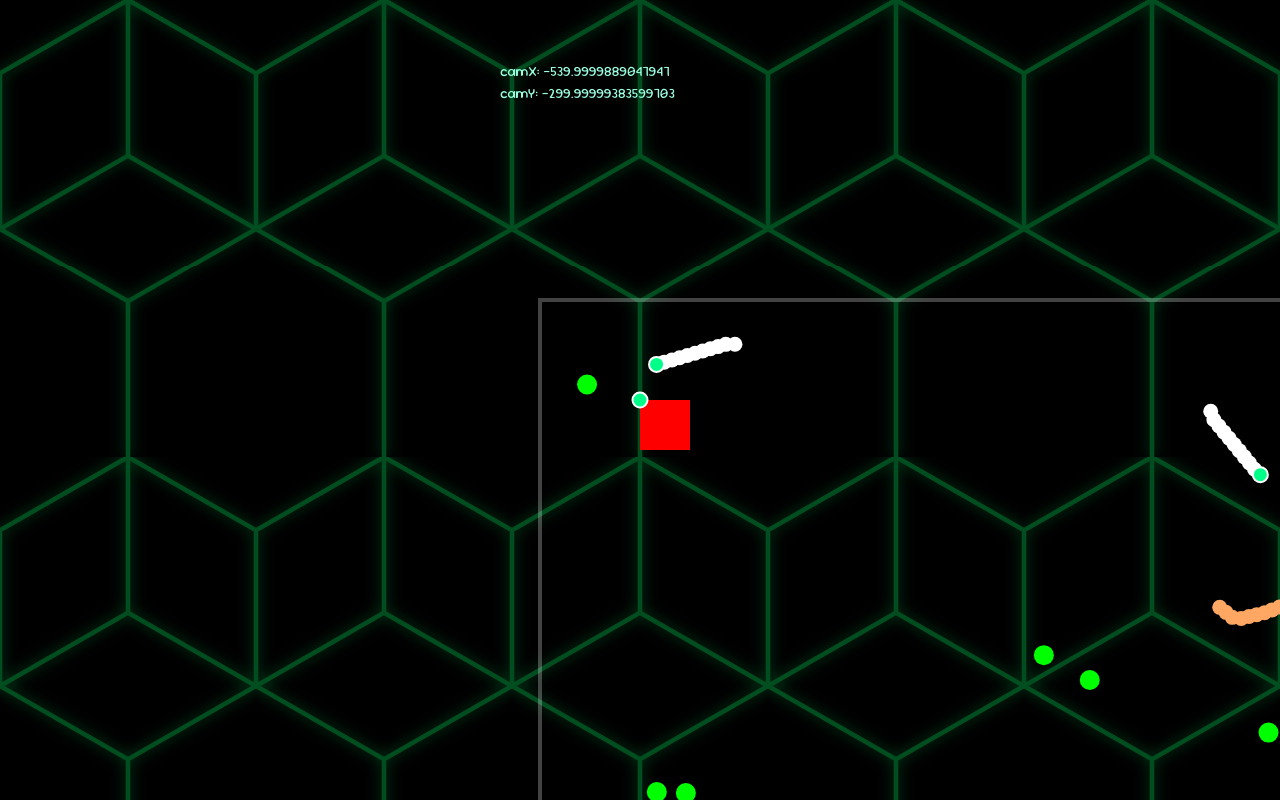
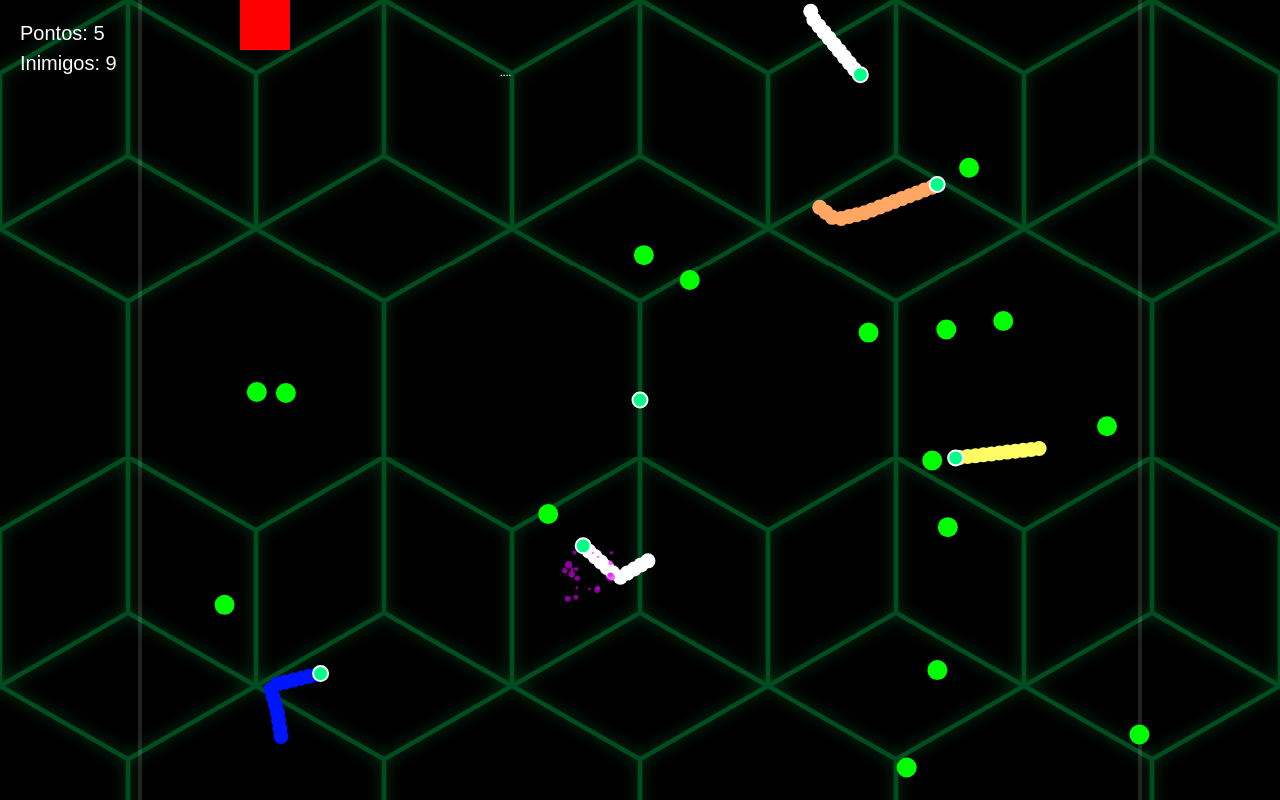
Before and after one commit to senhorK/novoDev, a plain HTML site: page Snick/Snick/index.html in a window 1280 px wide. Both pictures are taken after a click on the element "▶ Jogar Agora". Drawn offline with Linux system fonts and the light colour scheme.

Commit message:
snick up

```diff
--- a/Snick/Snick/js/snike.js
+++ b/Snick/Snick/js/snike.js
@@ -68,7 +68,7 @@ class Mundo {
     if (!camera.isVisible(this)) return;
 
     ctx.lineWidth = 4;
-    ctx.strokeStyle = "#FFFFFF42";
+    ctx.strokeStyle = "#FFFFFF20";
 
     ctx.strokeRect(
       this.x,
@@ -249,7 +249,7 @@ class Snick {
 
 
 
-/*
+
 class SnakeAI {
   constructor(snake) {
     this.snake = snake;
@@ -271,7 +271,7 @@ class SnakeAI {
       this.snake.subY = dy / dist;
     }
 
-
+    ///se chegou perto → come
     if (dist < 20) {
       this.eatFood();
     }
@@ -285,72 +285,9 @@ class SnakeAI {
       let dx = food.x - this.snake.x;
       let dy = food.y - this.snake.y;
 
-      let dist = Math.sqrt(dx * dx + dy * dy);
-
-      if (dist < menor) {
-        menor = dist;
-        alvo = food;
-      }
-    }
-
-    this.target = alvo;
-  }
-
-  eatFood() {
-    let index = comida.ls.indexOf(this.target);
-
-    if (index !== -1) {
-      comida.ls.splice(index, 1);
-
-
-      this.snake.tamanho += 2;
-
-      comida.ls.push(new newComida());
-    }
-
-    this.target = null;
-  }
 
 
 
-
-
-}
-*/
-class SnakeAI {
-  constructor(snake) {
-    this.snake = snake;
-    this.target = null;
-  }
-
-  update() {
-    this.findClosestFood();
-
-    if (!this.target) return;
-
-    let dx = this.target.x - this.snake.x;
-    let dy = this.target.y - this.snake.y;
-
-    let dist = Math.sqrt(dx * dx + dy * dy);
-
-    if (dist > 0) {
-      this.snake.subX = dx / dist;
-      this.snake.subY = dy / dist;
-    }
-
-    /* se chegou perto → come */
-    if (dist < 20) {
-      this.eatFood();
-    }
-  }
-
-  findClosestFood() {
-    let menor = Infinity;
-    let alvo = null;
-
-    for (let food of comida.ls) {
-      let dx = food.x - this.snake.x;
-      let dy = food.y - this.snake.y;
 
       let dist = Math.sqrt(dx * dx + dy * dy);
 
@@ -396,7 +333,7 @@ class AddSnike {
 
 
 
-    this.snake = [new Snick(100, 100, "player")];
+    this.snake = [new Snick(500, 500, "player")];
 
 
     for (let i = 0; i < this.total; i++) {
--- a/Snick/Snick/main.js
+++ b/Snick/Snick/main.js
@@ -7,7 +7,96 @@ function Colid(rect1, rect2) {
   rect1.y + rect1.h > rect2.y &&
   rect1.y < rect2.y + rect2.h);
 }
+class Particulas {
+   constructor(x,y) {
+      this.x = x;
+      this.y = y;
+      this.vx = Math.random() * 4 - 2;
+      this.vy = Math.random() * 4 - 2;
+      this.life = 30;
+      this.opacite = 1;
+      this.size = Math.random() * 10;
 
+   }
+
+
+   update(){
+      this.x += this.vx;
+      this.y += this.vy;
+     // this.vy += 0.05;
+
+      this.life--;
+      this.opacite = this.life/30;
+
+   }
+
+   draw(){
+      ctx.save()
+
+         ctx.globalAlpha = this.opacite;
+         ctx.beginPath()
+         ctx.fillStyle = "#E400FF";
+
+         ctx.arc(this.x,this.y , this.size/2, 0, Math.PI*2);
+         ctx.fill()
+      ctx.restore()
+   }
+
+
+}
+class Part {
+   constructor() {
+     this.ls = [];
+     this.f  = false;
+   }
+
+   add(x,y){
+      for (var i = 0; i < 20; i++) {
+          this.ls.push(new Particulas(x,y));
+      }
+   }
+
+
+   part() {
+      for (let i = this.ls.length - 1; i >= 0; i--) {
+        let p = this.ls[i];
+
+        p.update();
+        p.draw();
+
+        if (p.life <= 0) {
+          this.ls.splice(i, 1);
+        }
+      }
+    }
+
+   /*part(){
+      this.ls.forEach((p,i) =>{
+         p.update()
+         p.draw()
+
+         if(p.life <= 0) this.ls.splice(i,1)
+      })
+   }*/
+}
+
+class Scores {
+  constructor(p,e) {
+     this.miPontos   = p;
+     this.totalEnemy = e;
+
+  }
+
+
+  draw() {
+  ctx.fillStyle = "#fff";
+  ctx.font = "20px Arial";
+
+  ctx.fillText(`Pontos: ${this.miPontos}`, 20, 40);
+  ctx.fillText(`Inimigos: ${this.totalEnemy}`, 20, 70);
+  //ctx.fillText(`Kills: ${this.kills}`, 20, 100);
+}
+}
 
 
 
@@ -26,7 +115,8 @@ var groud;
 var comida;
 var camera;
 var SNAKES;
-
+var scores;
+var part;
 
 
 class Game {
@@ -41,7 +131,12 @@ class Game {
     comida     = new Comida();
     camera     = new Camera();
     SNAKES    = new AddSnike(10);
+    scores    = new Scores(0,0);
+    part       = new Part();
     camera.follow(SNAKES.snake[0]);
+
+
+
   }
 
 
@@ -54,6 +149,8 @@ class Game {
       if(index !== -1) {
         comida.ls.splice(index, 1);
         obj.tamanho++;
+
+        part.add(obj.x,obj.y)
         somPuloUooop()
       }
     }
@@ -73,7 +170,10 @@ class Game {
                this.menu.classList.add("ativo")
             }
 
-            else SNAKES.snake.splice(i, 1);
+            else {
+              SNAKES.snake.splice(i, 1);
+              part.add(snake.x,snake.y)
+            }
         }
 
 
@@ -93,12 +193,16 @@ class Game {
     this.miComida();
     this.Ia_Snike();
 
-
-
-    dbug.innerHTML =`
+    scores.miPontos = SNAKES.snake[0].tamanho;
+    scores.totalEnemy = SNAKES.snake.length;
+    if(SNAKES.snake.length  <= 1){
+      this.status = "menu";
+      this.menu.classList.add("ativo")
+    }
+   /* dbug.innerHTML =`
       camX: ${camera.x} <br>
       camY: ${camera.y}
-    `
+    `*/
   }
 
 
@@ -107,7 +211,7 @@ class Game {
 
   draw(){
     ctx.clearRect(0,0,lar, alt)
-
+    scores.draw()
     camera.begin();
          ctx.fillStyle = "#f00"
          ctx.fillRect(100, 100, 50, 50)
@@ -115,7 +219,12 @@ class Game {
          comida.draw();
 
          for (let snake of SNAKES.snake) { snake.draw(); }
+
+
+         part.part()
     camera.end()
+
+
 
   }
   loop = ()=>{
--- a/Snick/Snick/style.css
+++ b/Snick/Snick/style.css
@@ -2,7 +2,7 @@
 
 @font-face {
     font-family: "font1";
-    src: url(/Snick/fonts/SourGummy-VariableFont_wdth,wght.ttf);
+    src: url(/Snick/Snick/fonts/SourGummy-VariableFont_wdth,wght.ttf);
 }
 
 
@@ -51,7 +51,7 @@ canvas{
     top: 50%;
     transform: translate(-50%, -50%);
     background: #000000;
-    background-image: url(/Snick/svg/bg4.svg);
+    background-image: url(/Snick/Snick/svg/bg4.svg);
     background-size: 20%;
     image-rendering: pixelated;
 }
```
